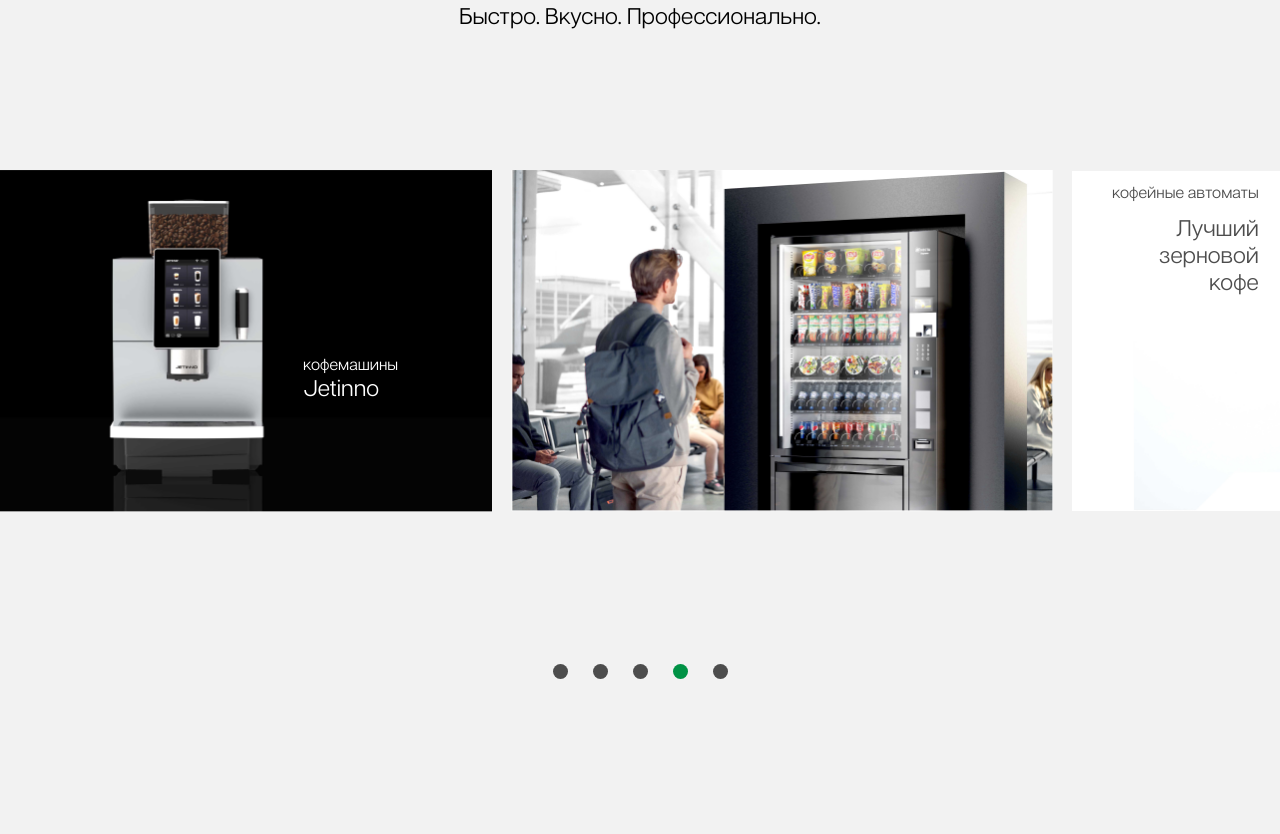
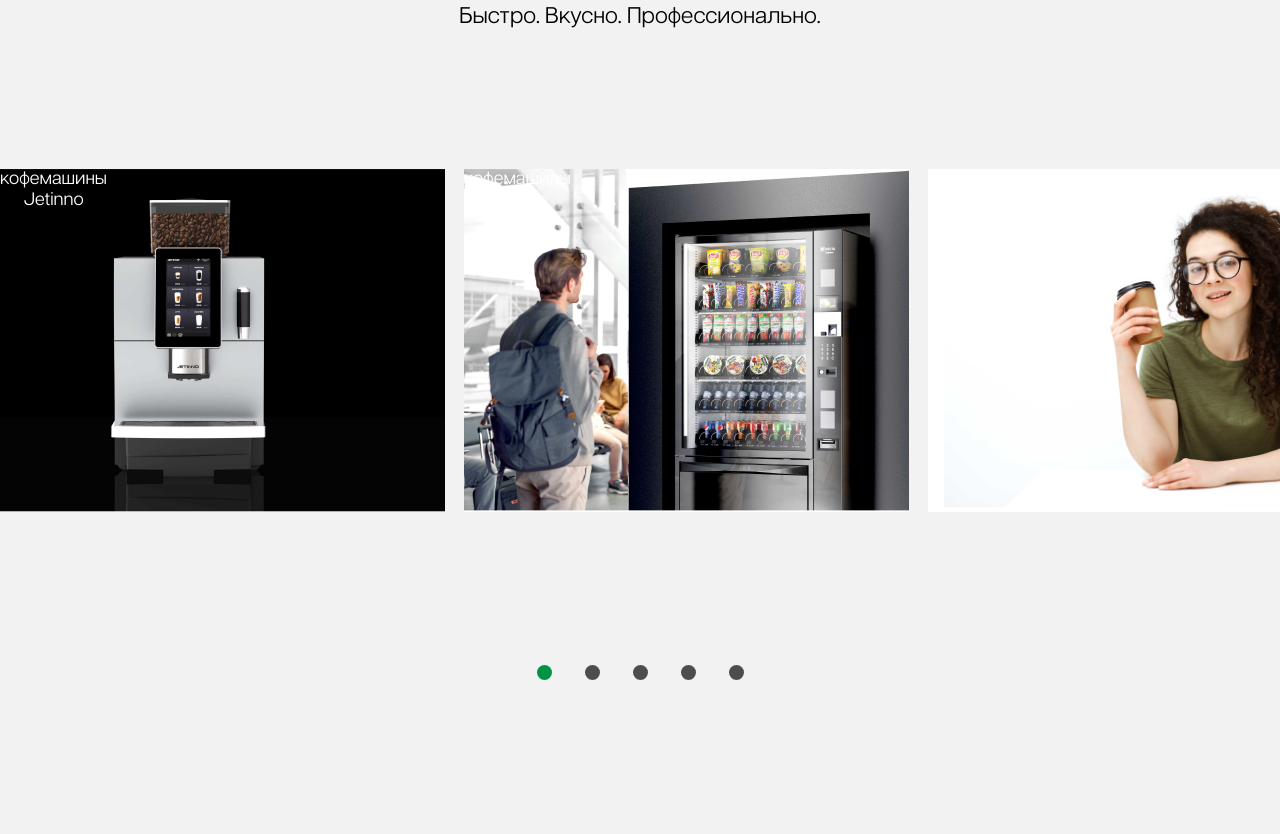
Before and after one commit to AndrewBaryshev/landing-page-2, a website built with Vite: page index.html in a window 1280 px wide. Shown: the part 8166-9000 px from the top of the page. Built offline with nearby package versions, Linux system fonts and the light colour scheme.

Commit message:
swiper-slider added

```diff
--- a/index.html
+++ b/index.html
@@ -7,6 +7,11 @@
     <link rel="stylesheet" href="./fonts/stylesheet.css">
     <link rel="stylesheet" href="./null.css">
     <link rel="stylesheet" href="./styles.css">
+    <link
+      rel="stylesheet"
+      href="https://cdn.jsdelivr.net/npm/swiper@11/swiper-bundle.min.css"
+    />
+    <script src="https://cdn.jsdelivr.net/npm/swiper@11/swiper-bundle.min.js"></script>
     <title>Vite App</title>
   </head>
   <body>
@@ -439,77 +444,52 @@
       </section>
 
       <section class="fast-tasty-professional">
-        <p class="fast-p">
-          Быстро. Вкусно. Профессионально.
-        </p>
-        <div class="swiper">
-          <div class="fast-slider swiper-wrapper">
-            <div class="fast-slider__slide swiper-slide">
-              <img class="slider-img" src="./assets/slider-1.png" alt="">
-              <div class="slider__absolute-1">
-                <p class="p-coffee">
-                  кофемашины
-                </p>
-                <p class="p-coffee-2">
-                  Jetinno
-                </p>
+        <div class="container-fast-p">
+          <p class="fast-p">
+            Быстро. Вкусно. Профессионально.
+          </p>
+        </div>
+        <div class="swiper mySwiper">
+          <div class="swiper-wrapper">
+            <div class="swiper-slide text-slider">
+              <img src="./assets/slider-1.png" alt="">
+              <div class="absolute-slier">
+                <p>кофемашины</p>
+                <p>Jetinno</p>
               </div>
             </div>
-            <div class="fast-slider__slide swiper-slide">
-              <img class="slider-img" src="./assets/slider-2.png" alt="">
-            </div>
-            <div class="fast-slider__slide swiper-slide">
-              <img class="slider-img" src="./assets/coffee_woman_2.png" alt="">
-              <div class="slider__absolute-2">
-                <p class="p-coffee-3">
-                  кофейные автоматы
-                </p>
-                <p class="p-coffee-4">
-                  Лучший
-                </p>
-                <p class="p-coffee-4">
-                  зерновой
-                </p>
-                <p class="p-coffee-4">
-                  кофе
-                </p>
+            <div class="swiper-slide text-slider">
+              <img src="./assets/slider-2.png" alt="">
+              <div class="absolute-slier">
+                <p>кофемашины</p>
+                <p>Jetinno</p>
               </div>
             </div>
-            <div class="fast-slider__slide swiper-slide">
-              <img class="slider-img" src="./assets/slider-3.png" alt="">
-              <div class="slider__absolute-3">
-                <p class="p-coffee">
-                  популярная
-                </p>
-                <p class="p-coffee-2 right">
-                  Opera
-                </p>
-                <p class="p-coffee-2 right">
-                  to go
-                </p>
+            <div class="swiper-slide text-slider">
+              <img src="./assets/coffee_woman_2.png" alt="">
+              <div class="absolute-slier">
+                <p>кофемашины</p>
+                <p>Jetinno</p>
               </div>
             </div>
-            <div class="fast-slider__slide swiper-slide">
-              <img class="slider-img" src="./assets/slider-4.png" alt="">
-              <div class="slider__absolute-4">
-                <p class="p-coffee-2 black">
-                  Школьный
-                </p>
-                <p class="p-coffee-2 black">
-                  вендинг
-                </p>
+            <div class="swiper-slide text-slider">
+              <img src="./assets/slider-3.png" alt="">
+              <div class="absolute-slier">
+                <p>кофемашины</p>
+                <p>Jetinno</p>
+              </div>
+            </div>
+            <div class="swiper-slide text-slider">
+              <img src="./assets/slider-4.png" alt="">
+              <div class="absolute-slier">
+                <p>кофемашины</p>
+                <p>Jetinno</p>
               </div>
             </div>
           </div>
-          <div class="swiper-scrollbar"></div>
-        </div>
-
-        <div class="buttons-rounded">
-          <div class="btn-1"></div>
-          <div class="btn-2"></div>
-          <div class="btn-3"></div>
-          <div class="btn-4 green"></div>
-          <div class="btn-5"></div>
+          <div class="my-pagination">
+            <div class="swiper-pagination"></div>
+          </div>
         </div>
       </section>
 
--- a/package.json
+++ b/package.json
@@ -10,8 +10,5 @@
   },
   "devDependencies": {
     "vite": "^5.2.0"
-  },
-  "dependencies": {
-    "swiper": "^11.1.0"
   }
 }
--- a/scrollAnim.js
+++ b/scrollAnim.js
@@ -66,25 +66,21 @@ function checkBlockPosition() {
   const windowHeight = window.innerHeight;
 
   if (clientRect1.top <= windowHeight && !state.anim1) {
-    console.log(windowHeight)
     state.anim1 = true
     anim1.classList.add("first-block-anim")
   }
 
-  if (clientRect2.top <= windowHeight && !state.anim2) {
-    console.log(windowHeight)
+  if (clientRect2.top + 25 <= windowHeight && !state.anim2) {
     state.anim2 = true
     anim2.classList.add("first-block-anim")
   }
 
   if (clientRect3.top <= windowHeight && !state.anim3) {
-    console.log(windowHeight)
     state.anim3 = true
     anim3.classList.add("first-block-anim")
   }
 
   if (clientRect4.top <= windowHeight && !state.anim4) {
-    console.log(windowHeight)
     state.anim4 = true
     anim4.classList.add("first-block-anim")
   }
--- a/slider.js
+++ b/slider.js
@@ -1,21 +1,12 @@
-import Swiper from 'swiper/bundle';
-
-import 'swiper/css/bundle';
-
-const swiper = new Swiper('.swiper', {
-  direction: 'vertical',
+new Swiper(".swiper", {
+  slidesPerView: 2.8,
+  spaceBetween: 19,
   loop: true,
-
-  // pagination: {
-  //   el: '.swiper-pagination',
-  // },
-
-  // navigation: {
-  //   nextEl: '.swiper-button-next',
-  //   prevEl: '.swiper-button-prev',
-  // },
-
-  scrollbar: {
-    el: '.swiper-scrollbar',
-  },
+  pagination: {
+    el: '.swiper-pagination',
+    clickable: true,
+    renderBullet: function (index, className) {                 //added
+        return `<div class="${className}"></div>` //added
+    },                                                          //added
+  }
 });
--- a/styles.css
+++ b/styles.css
@@ -1,3 +1,15 @@
+.slick-dots {
+  display: flex;
+  gap: 10px;
+}
+
+.slick-dots li {
+  width: 10px;
+  height: 10px;
+  background-color: #4A4A4A;
+  border-radius: 100%;
+}
+
 .header-static {
   height: 68px;
   background-color: #4A4A4A;
@@ -586,6 +598,59 @@
   flex-direction: column;
 }
 
+.swiper {
+  margin-bottom: 500px;
+  box-sizing: border-box;
+}
+
+.my-pagination {
+  margin-top: 153px;
+}
+
+.swiper .swiper-pagination-bullet {   /*added*/
+  width: 15px;                            /*added*/
+  height: 15px;                           /*added*/
+  display: block;                   /*added*/
+  align-items: center;                    /*added*/
+  justify-content: center;                /*added*/
+  background-color: #4D4D4D;                        /*added*/
+  opacity: 1;
+}
+
+.swiper .swiper-pagination-bullet-active {
+  background-color: #009245;
+}
+
+.swiper-pagination {
+  position: static !important;
+  display: flex;
+  justify-content: center;
+  gap: 25px;
+}
+
+.text-slider {
+  position: relative;
+}
+
+.absolute-slier {
+  position: absolute;
+  top: 0;
+  left: 0;
+  color: white;
+}
+
+.swiper-slide {
+  width: 553px;
+  height: 343px;
+}
+
+.swiper-slide img {
+  display: block;
+  width: 100%;
+  height: 100%;
+  object-fit: cover;
+}
+
 .special-icon {
   font-size: 60px;
   font-weight: 200;
@@ -598,17 +663,16 @@
   padding-bottom: 154px;
 }
 
-.fast-tasty-professional {
-  margin-top: 320px;
-  display: flex;
-  flex-direction: column;
-}
-
 .fast-p {
   font-size: 28px;
   font-weight: 400;
-  margin: auto;
   margin-bottom: 139px;
+}
+
+.container-fast-p {
+  margin-top: 319px;
+  display: flex;
+  justify-content: center;
 }
 
 .fast-slider {
@@ -622,6 +686,27 @@
 
 .fast-slider::-webkit-scrollbar {
   display: none;
+}
+
+.swiper-slide {
+  text-align: center;
+  font-size: 18px;
+  background: #fff;
+  display: flex;
+  justify-content: center;
+  align-items: center;
+}
+
+.swiper-slide img {
+  display: block;
+  width: 100%;
+  height: 100%;
+  object-fit: cover;
+}
+
+.swiper {
+  margin-left: auto;
+  margin-right: auto;
 }
 
 .fast-slider__slide {
@@ -1186,17 +1271,8 @@
     padding-bottom: 154px;
   }
 
-  .fast-tasty-professional {
-    margin-top: 320px;
-    display: flex;
-    flex-direction: column;
-  }
-
   .fast-p {
     font-size: calc(12px + 12 * (100vw / 1440));
-    font-weight: 400;
-    margin: auto;
-    margin-bottom: 139px;
   }
 
   .fast-slider {
```
Also changed, not shown: 1 other file.
